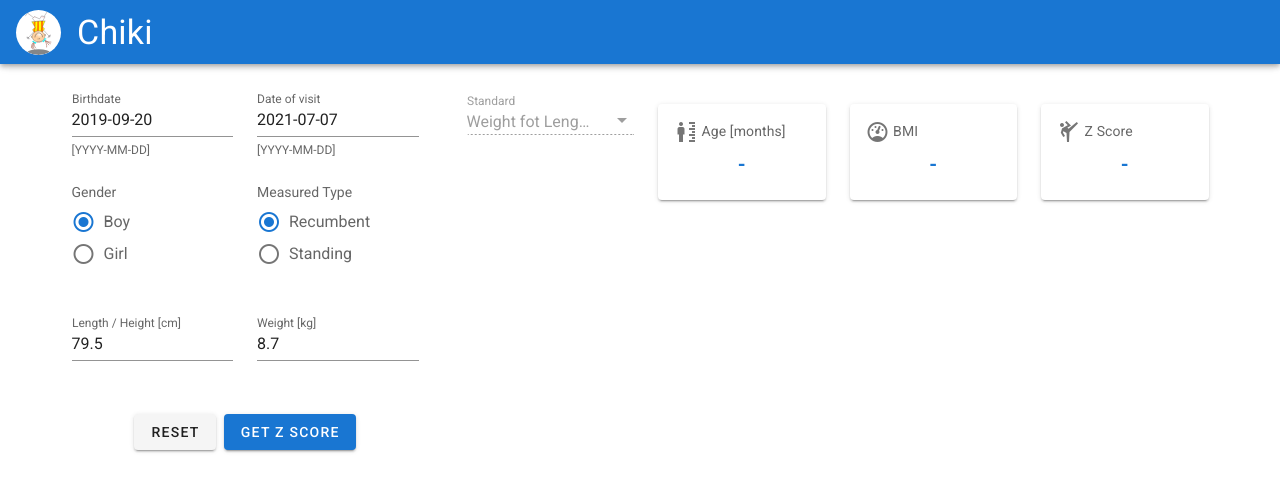
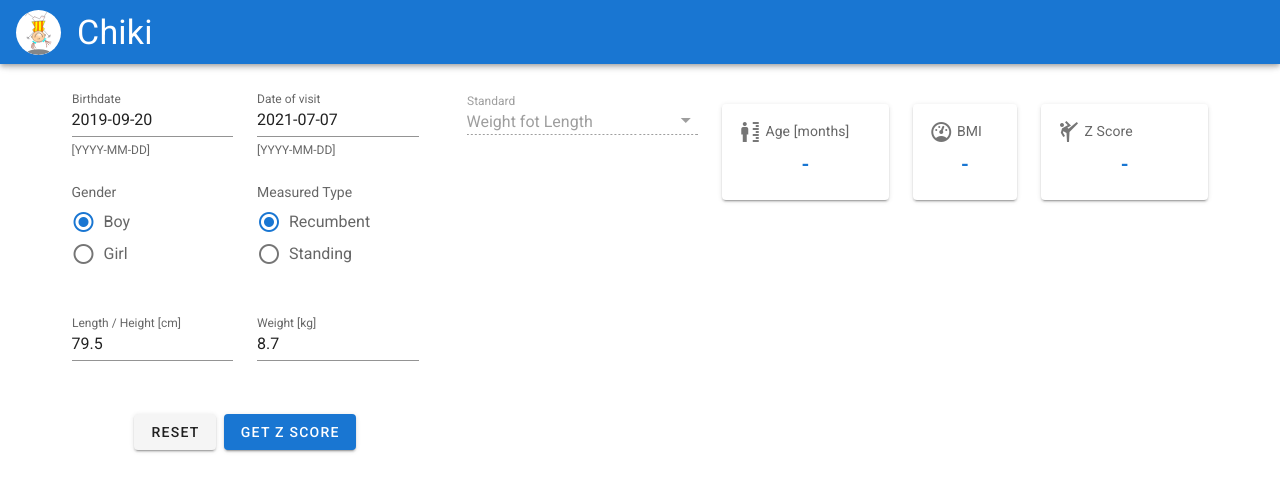
Before and after one commit to theobitoproject/asuma, a Vue app: page / in a window 1280 px wide. Shown: the top 492 px of the page. Built offline with nearby package versions, Linux system fonts and the light colour scheme.

Commit message:
tiny tweaks on sizing

```diff
--- a/src/views/ZScoreView.vue
+++ b/src/views/ZScoreView.vue
@@ -14,14 +14,14 @@
         <div class="mt-sm-4">
           <v-container>
             <v-row justify="center" justify-md="start">
-              <v-col cols="12" md="4" lg="3">
+              <v-col cols="12" md="5" lg="4">
                 <StandardSelect v-model="standard" :disabled="!dataIsValid" />
               </v-col>
-              <v-col cols="8" class="d-none d-md-block d-lg-none"> </v-col>
+              <v-col cols="7" class="d-none d-md-block d-lg-none"> </v-col>
               <v-col cols="6" md="4" lg="3">
                 <AgeKPI :age="zScoreData.age" :disabled="!dataIsValid" />
               </v-col>
-              <v-col cols="6" md="4" lg="3">
+              <v-col cols="6" md="4" lg="2">
                 <BMIKPI :BMI="zScoreData.BMI" :disabled="!dataIsValid" />
               </v-col>
               <v-col cols="7" md="4" lg="3">
```
